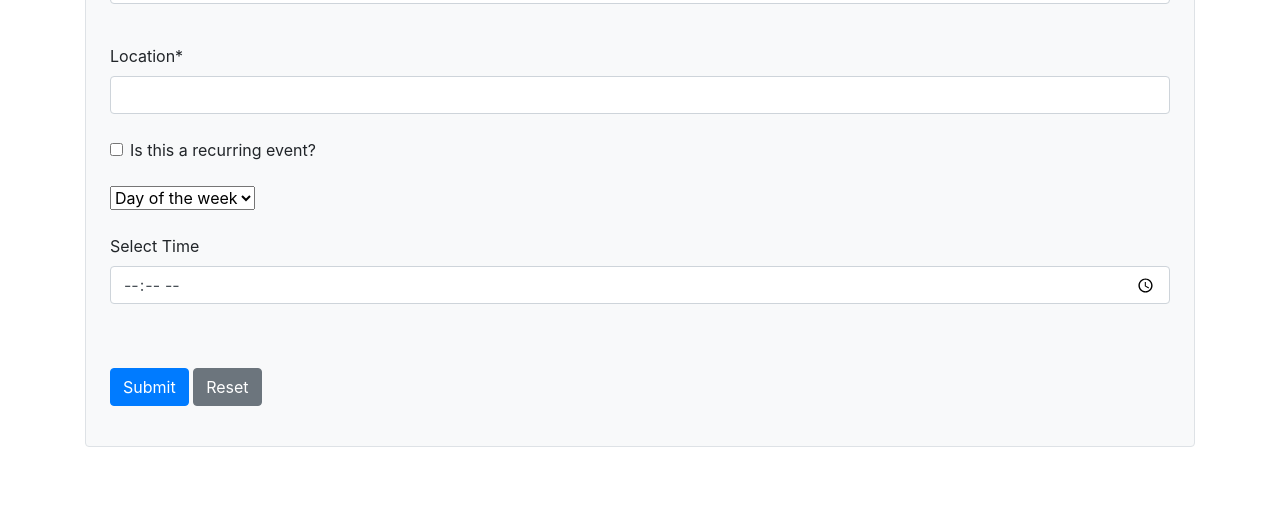
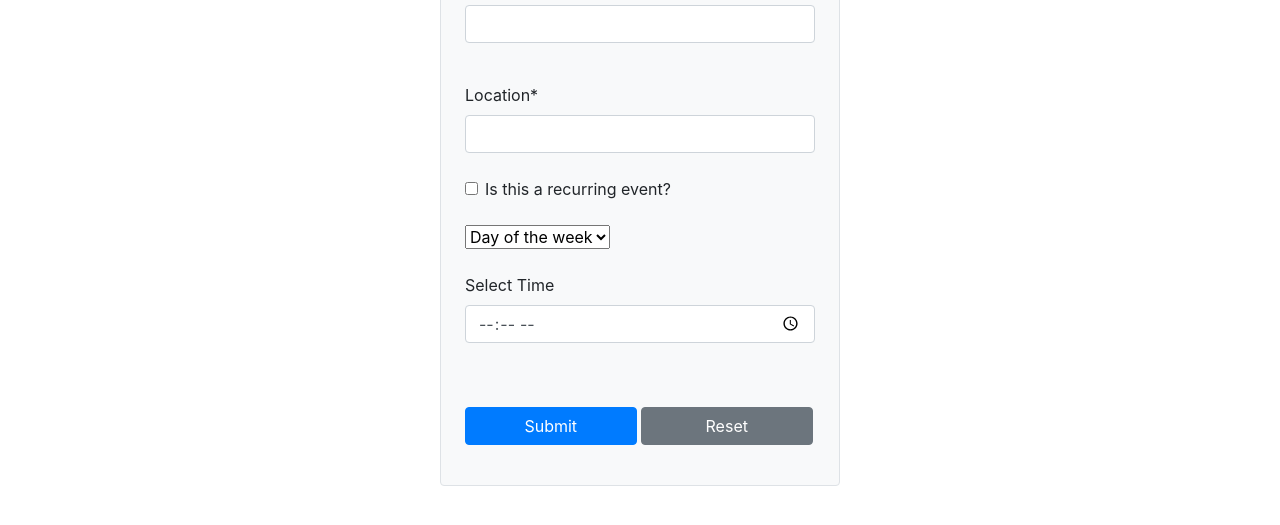
Before and after one commit to ARheault/GameAtlas, a plain HTML site: page public/addgame.html in a window 1280 px wide. Shown: the part 169-694 px from the top of the page. Drawn offline with nearby package versions, Linux system fonts and the light colour scheme.

Commit message:
tweeked css for form

```diff
--- a/public/styles.css
+++ b/public/styles.css
@@ -14,3 +14,11 @@ body {
   margin: 0;
   padding: 0;
 }
+
+form {
+  width: 400px;
+}
+
+.btn {
+  min-width: 49%;
+}
```
